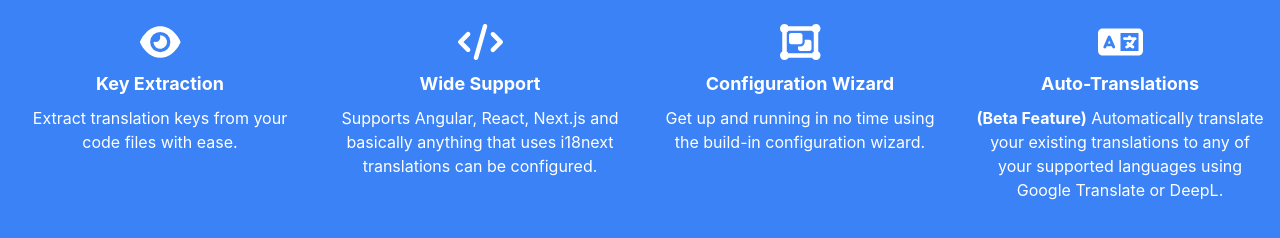
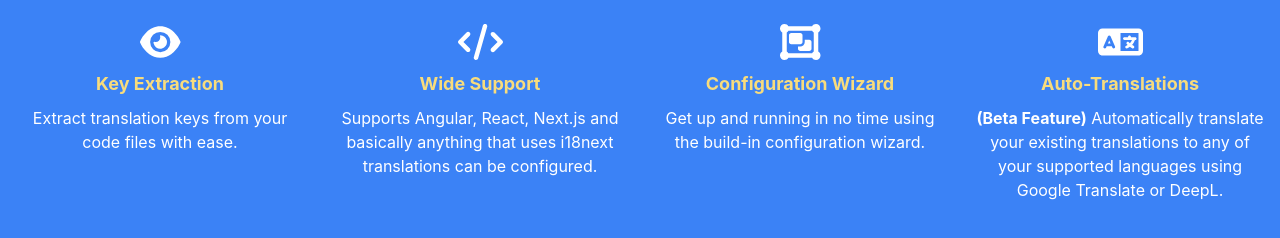
Before and after one commit to qvotaxon/i18nWeave-website, a Gatsby site: page / in a window 1280 px wide. Shown: the part 144-382 px from the top of the page. Built offline with nearby package versions, Linux system fonts and the light colour scheme; Gatsby itself is replaced by a stand-in of ours.

Commit message:
style: update color variants and highlight classes
Change background colors of sections to new variants for improved visual consistency. Update the highlight class for headings to ensure uniform styling. Add new color variants in Tailwind config
for easy maintenance.

```diff
--- a/src/pages/index.tsx
+++ b/src/pages/index.tsx
@@ -85,13 +85,13 @@ const IndexPage: React.FC<PageProps> = () => {
 
       <section
         id="section-1"
-        className="h-screen flex flex-col items-center bg-secondary snap-start scroll-mt-16 pt-8"
+        className="h-screen flex flex-col items-center bg-variant-1 snap-start scroll-mt-16 pt-8"
       >
         <h1 className="text-white text-4xl mb-8">Section 1</h1>
         <div className="flex flex-wrap justify-center">
           <div className="w-1/2 md:w-1/4 text-center mb-8 px-4">
             <FontAwesomeIcon className="text-4xl pb-2" icon={faEye} />
-            <h3 className="text-lg font-bold text-{#f8dc7c} pb-2">
+            <h3 className="text-lg font-bold text-highlight pb-2">
               Key Extraction
             </h3>
             <p className="text-md">
@@ -100,7 +100,9 @@ const IndexPage: React.FC<PageProps> = () => {
           </div>
           <div className="w-1/2 md:w-1/4 text-center mb-8 px-4">
             <FontAwesomeIcon className="text-4xl pb-2" icon={faCode} />
-            <h3 className="text-lg font-bold pb-2">Wide Support</h3>
+            <h3 className="text-lg font-bold text-highlight pb-2">
+              Wide Support
+            </h3>
             <p className="text-md">
               Supports Angular, React, Next.js and basically anything that uses
               i18next translations can be configured.
@@ -108,7 +110,9 @@ const IndexPage: React.FC<PageProps> = () => {
           </div>
           <div className="w-1/2 md:w-1/4 text-center mb-8 px-4">
             <FontAwesomeIcon className="text-4xl pb-2" icon={faObjectGroup} />
-            <h3 className="text-lg font-bold pb-2">Configuration Wizard</h3>
+            <h3 className="text-lg font-bold text-highlight pb-2">
+              Configuration Wizard
+            </h3>
             <p className="text-md">
               Get up and running in no time using the build-in configuration
               wizard.
@@ -116,7 +120,9 @@ const IndexPage: React.FC<PageProps> = () => {
           </div>
           <div className="w-1/2 md:w-1/4 text-center mb-8 px-4">
             <FontAwesomeIcon className="text-4xl pb-2" icon={faLanguage} />
-            <h3 className="text-lg font-bold pb-2">Auto-Translations</h3>
+            <h3 className="text-lg font-bold text-highlight pb-2">
+              Auto-Translations
+            </h3>
             <p className="text-md">
               <b>(Beta Feature)</b> Automatically translate your existing
               translations to any of your supported languages using Google
@@ -127,19 +133,19 @@ const IndexPage: React.FC<PageProps> = () => {
       </section>
       <section
         id="section-2"
-        className="h-screen flex items-center justify-center bg-green-500 snap-start scroll-mt-16"
+        className="h-screen flex items-center justify-center  bg-variant-2 snap-start scroll-mt-16"
       >
         <h1 className="text-white text-4xl">Section 2</h1>
       </section>
       <section
         id="section-3"
-        className="h-screen flex items-center justify-center bg-red-500 snap-start scroll-mt-16"
+        className="h-screen flex items-center justify-center bg-variant-3 snap-start scroll-mt-16"
       >
         <h1 className="text-white text-4xl">Section 3</h1>
       </section>
       <section
         id="section-4"
-        className="h-screen flex items-center justify-center bg-yellow-500 snap-start scroll-mt-16"
+        className="h-screen flex items-center justify-center bg-variant-4 snap-start scroll-mt-16"
       >
         <h1 className="text-white text-4xl">Section 4</h1>
       </section>
--- a/tailwind.config.js
+++ b/tailwind.config.js
@@ -14,6 +14,10 @@ module.exports = {
         'primary': '#1f2937',
         'secondary': '#3b82f6',
         'highlight': '#f8dc7c',
+        'variant-1': '#3b82f6',
+        'variant-2': '#a9d864',
+        'variant-3': '#e0564c',
+        'variant-4': '#f2b34c',
       }
     },
   },
```
